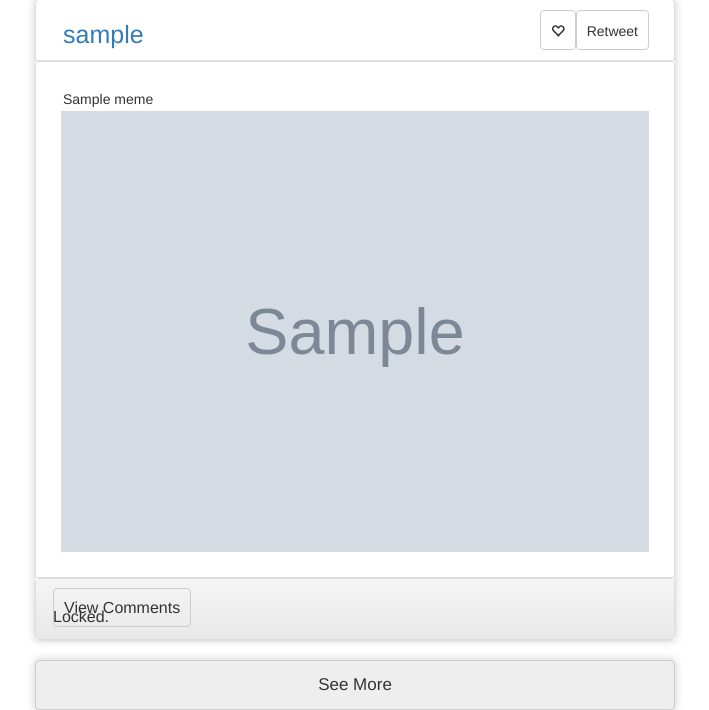
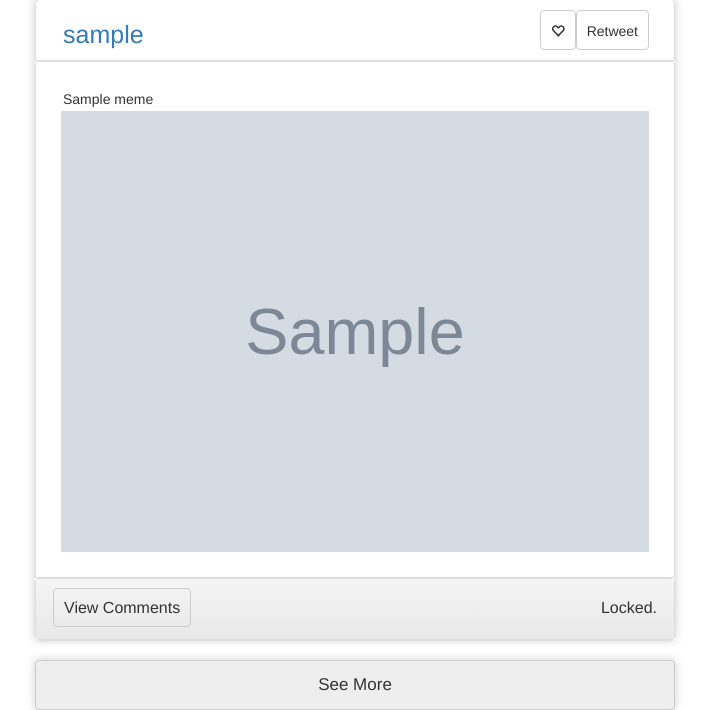
Before and after one commit to YanrongWo/Memetweet, a Flask app: template templates/memetweet.html in a window 1280 px wide. Shown: the part 143-853 px from the top of the page, without its empty margins (285-994 px from the left). Run offline with Flask 2, Linux system fonts and the light colour scheme; the template is opened without the code that fills it: most values are stand-ins (such as "Sample title", 1, 10 or a date in 2020); grey boxes marked "Sample" are stand-in pictures; parts of the project's set-up code (start-up, migrations or seed data) failed here and were passed over; some libraries are stand-ins or nearby versions.

Commit message:
Implemented markasinappropriate and formatted locked

```diff
--- a/static/memetweet.css
+++ b/static/memetweet.css
@@ -162,3 +162,8 @@ textarea{
 	background-color: #ccc;
 	cursor: pointer;
 }
+
+.locked{
+	float: right;
+	margin-top: 10px;
+}
--- a/templates/memetweet.html
+++ b/templates/memetweet.html
@@ -59,7 +59,7 @@
 								  					"Add Comment" +
 												"</button>";
 				}else{
-									toAddHtml += "<p> Locked. </p>"
+									toAddHtml += "<p class='locked'> Locked. </p>"
 				}
 
 				      		toAddHtml +=	"</h4>" +
@@ -222,7 +222,7 @@
 	}
 
 	function show(element){
-		$(element).closest('blocking').css('display', 'none');
+		$(element).closest('.blocking').css('display', 'none');
 	}
 
 	function viewComments(element){
```
